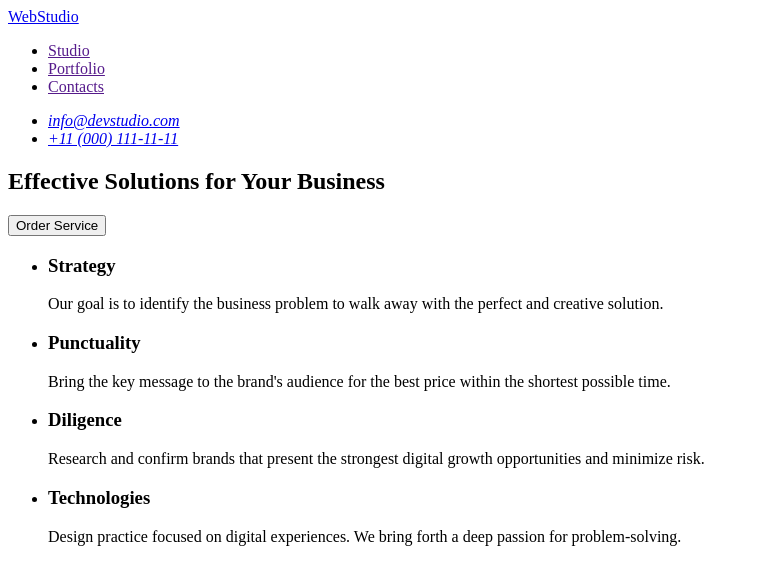
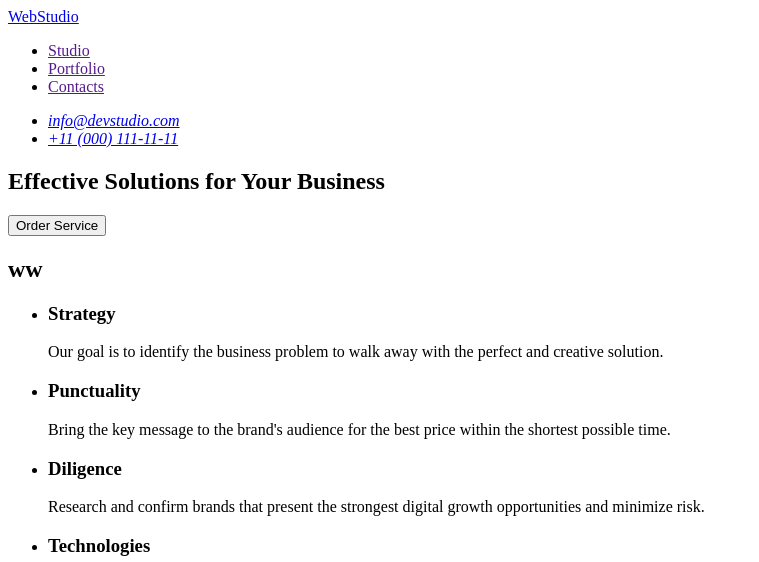
Before and after one commit to truerastaboss/goit-markup-hw-01, a plain HTML site: page index.html in a window 1280 px wide. Shown: the top 562 px of the page, without its empty margins (0-759 px from the left). Drawn offline with Linux system fonts and the light colour scheme.

Commit message:
goit-markup-hw-01

```diff
--- a/index.html
+++ b/index.html
@@ -35,6 +35,7 @@
         </section>
 
         <section>
+            <h2>ww</h2>
             <ul>
                 <li>
                 <h3>Strategy</h3>
```
